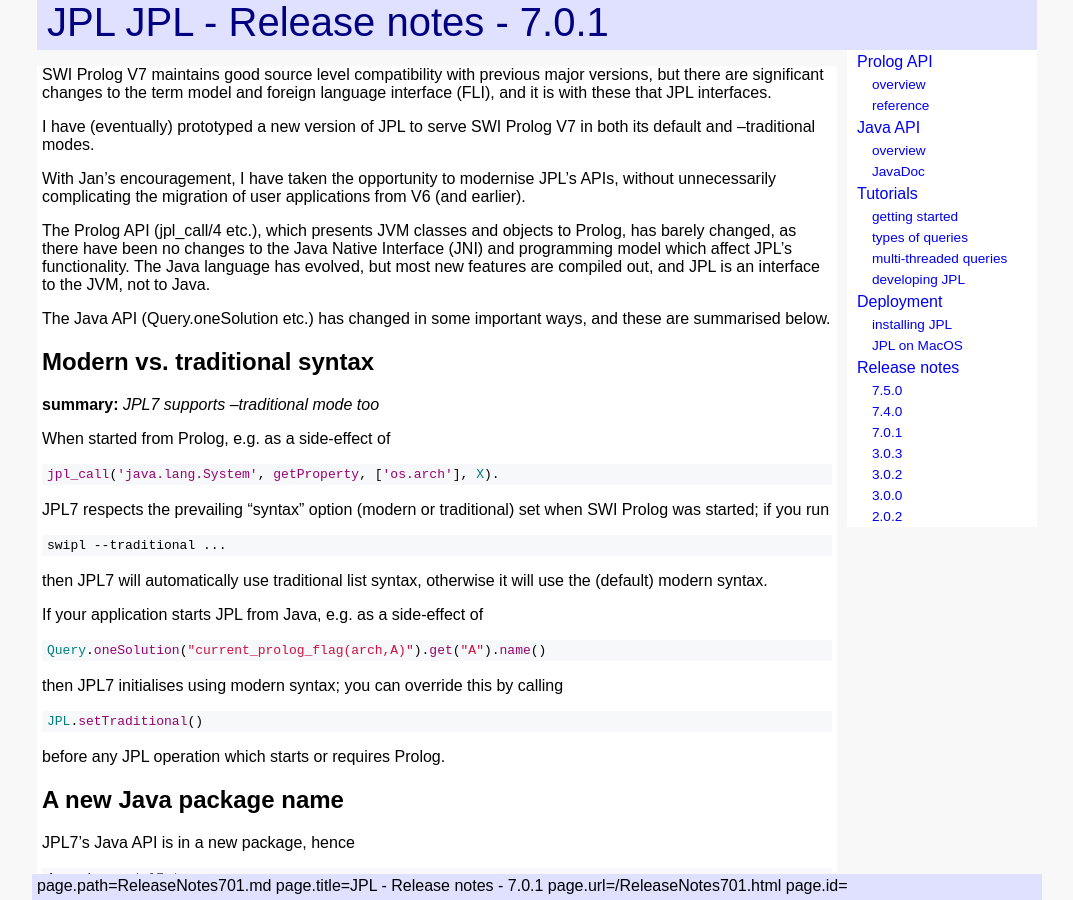
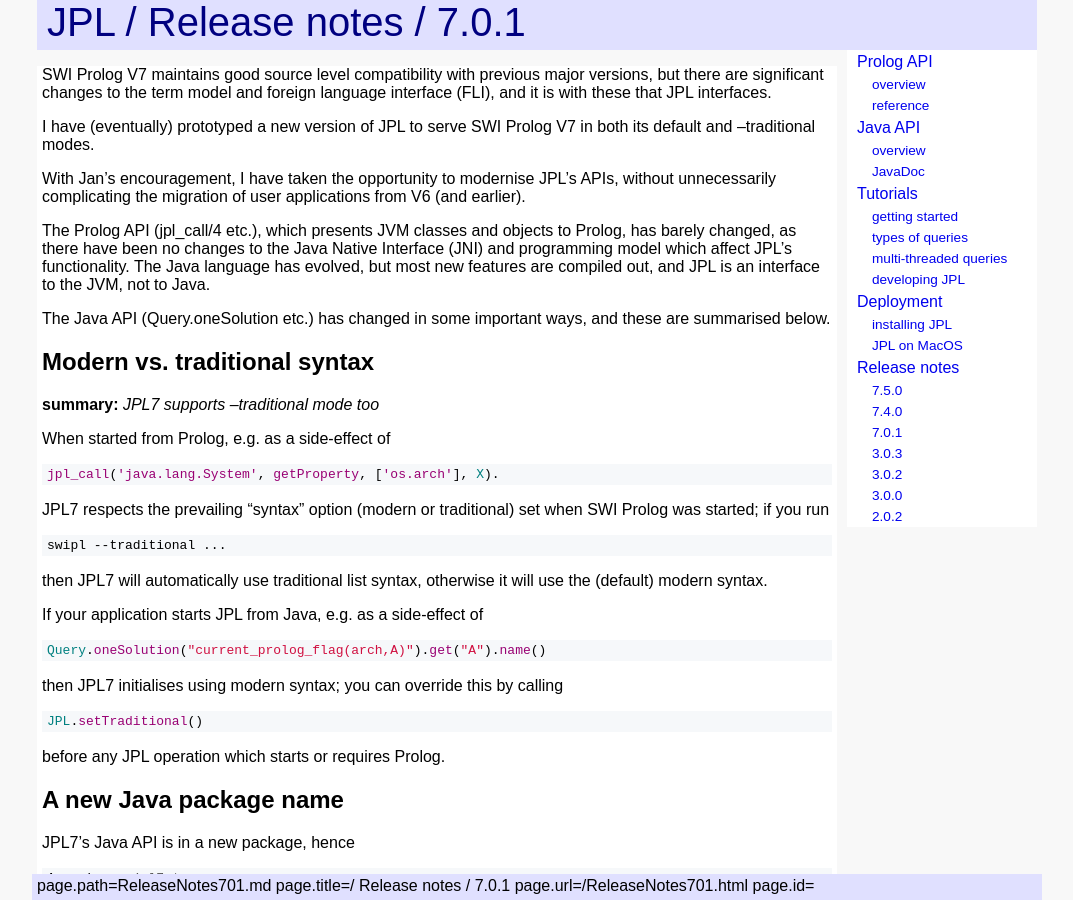
Before and after one commit to anionic/jpl-nav, a Jekyll site: the page built from docs/ReleaseNotes701.md, in a window 1280 px wide and 900 px high. Shown: the whole window, without its empty margins (103-1176 px from the left). Built offline with Jekyll 4.4.1, drawn with Linux system fonts in a browser that asks for light colours; our own code applies the rules of GitHub Pages for plain Markdown files.

Commit message:
Update ReleaseNotes701.md

```diff
--- a/docs/ReleaseNotes701.md
+++ b/docs/ReleaseNotes701.md
@@ -1,4 +1,4 @@
-# JPL - Release notes - 7.0.1
+# / Release notes / 7.0.1
 
 SWI Prolog V7 maintains good source level compatibility with previous major versions,
 but there are significant changes to the term model and foreign language interface (FLI),
```
